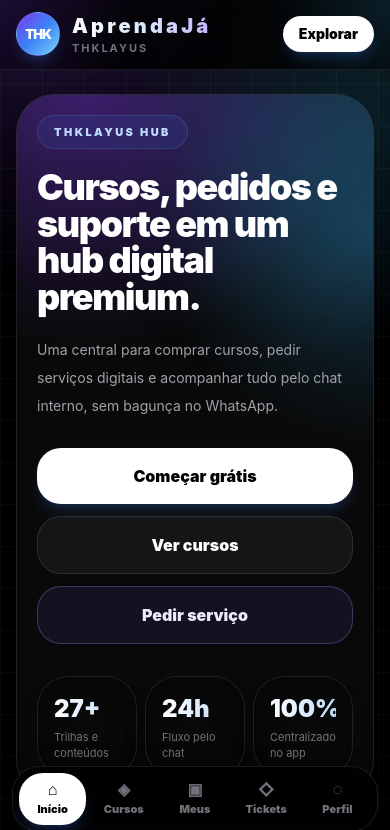
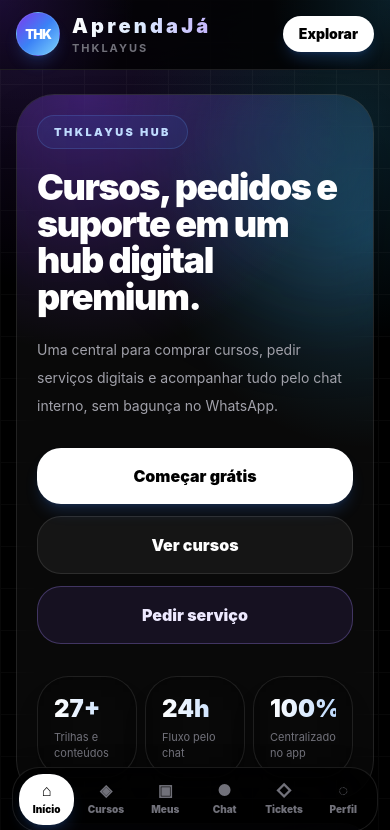
Before and after one commit to thiagodouglas19t-lang/Thklayus-hub, a React (Vite) app: page / in a window 390 px wide. Shown: the top 830 px of the page. Built offline with nearby package versions, Linux system fonts and the light colour scheme.

Commit message:
Restaurar Chat na barra mobile

```diff
--- a/src/components/Navbar.tsx
+++ b/src/components/Navbar.tsx
@@ -41,6 +41,7 @@ const mobileBase: MenuItem[] = [
   { label: "Início", short: "Início", value: "home", icon: "⌂" },
   { label: "Cursos", short: "Cursos", value: "cursos", icon: "◈" },
   { label: "Meus Cursos", short: "Meus", value: "estudo", icon: "▣" },
+  { label: "Chat", short: "Chat", value: "chat", icon: "●" },
   { label: "Tickets", short: "Tickets", value: "suporte", icon: "◇" },
   { label: "Perfil", short: "Perfil", value: "perfil", icon: "◌" },
 ];
@@ -49,13 +50,15 @@ export default function Navbar({ page, setPage, userEmail, onLogout }: NavbarPro
   const internal = canAccessInternalPanel(userEmail);
   const role = getUserRole(userEmail);
   const visibleMenu = menu.filter((item) => !item.internal || internal);
-  const mobileMenu = internal ? [...mobileBase.slice(0, 4), { label: "Painel ADM", short: "ADM", value: "admin" as Page, icon: "♛", internal: true }] : mobileBase;
+  const mobileMenu = internal
+    ? [mobileBase[0], mobileBase[1], mobileBase[2], mobileBase[3], mobileBase[4], { label: "Painel ADM", short: "ADM", value: "admin" as Page, icon: "♛", internal: true }]
+    : mobileBase;
 
   function Item(item: MenuItem, mobile = false) {
     const active = page === item.value;
     const isAdmin = Boolean(item.internal);
     return (
-      <button key={`${item.value}-${mobile ? "mobile" : "desktop"}`} onClick={() => setPage(item.value)} className={mobile ? `flex flex-1 flex-col items-center justify-center rounded-2xl px-2 py-2 text-[11px] font-black transition active:scale-95 ${active ? "bg-white text-black shadow-lg shadow-blue-500/20" : isAdmin ? "text-amber-200" : "text-zinc-500"}` : `group whitespace-nowrap rounded-2xl px-4 py-2.5 text-sm font-black transition active:scale-95 ${active ? "bg-white text-black shadow-[0_0_28px_rgba(59,130,246,0.28)]" : isAdmin ? "border border-amber-400/25 bg-amber-500/10 text-amber-100 hover:border-amber-300/50 hover:bg-amber-500/15" : "border border-white/10 bg-white/[0.04] text-zinc-300 hover:border-blue-400/50 hover:bg-blue-500/10 hover:text-white"}`}>
+      <button key={`${item.value}-${mobile ? "mobile" : "desktop"}`} onClick={() => setPage(item.value)} className={mobile ? `flex flex-1 flex-col items-center justify-center rounded-2xl px-1 py-2 text-[10px] font-black transition active:scale-95 ${active ? "bg-white text-black shadow-lg shadow-blue-500/20" : isAdmin ? "text-amber-200" : "text-zinc-500"}` : `group whitespace-nowrap rounded-2xl px-4 py-2.5 text-sm font-black transition active:scale-95 ${active ? "bg-white text-black shadow-[0_0_28px_rgba(59,130,246,0.28)]" : isAdmin ? "border border-amber-400/25 bg-amber-500/10 text-amber-100 hover:border-amber-300/50 hover:bg-amber-500/15" : "border border-white/10 bg-white/[0.04] text-zinc-300 hover:border-blue-400/50 hover:bg-blue-500/10 hover:text-white"}`}>
         {mobile ? <><span className="text-base leading-none">{item.icon}</span><span className="mt-1">{item.short}</span></> : <span className="flex items-center gap-2"><span className={active ? "text-black" : isAdmin ? "text-amber-200" : "text-blue-300 group-hover:text-blue-200"}>{item.icon}</span>{item.label}</span>}
       </button>
     );
@@ -76,7 +79,7 @@ export default function Navbar({ page, setPage, userEmail, onLogout }: NavbarPro
           </div>
         </div>
       </header>
-      <nav className="fixed bottom-3 left-1/2 z-50 flex w-[calc(100%-24px)] max-w-xl -translate-x-1/2 gap-1 rounded-[1.7rem] border border-white/10 bg-black/85 p-1.5 shadow-2xl shadow-black/80 backdrop-blur-2xl lg:hidden">{mobileMenu.map((item) => Item(item, true))}</nav>
+      <nav className="fixed bottom-3 left-1/2 z-50 flex w-[calc(100%-24px)] max-w-2xl -translate-x-1/2 gap-1 rounded-[1.7rem] border border-white/10 bg-black/85 p-1.5 shadow-2xl shadow-black/80 backdrop-blur-2xl lg:hidden">{mobileMenu.map((item) => Item(item, true))}</nav>
     </>
   );
 }
```
